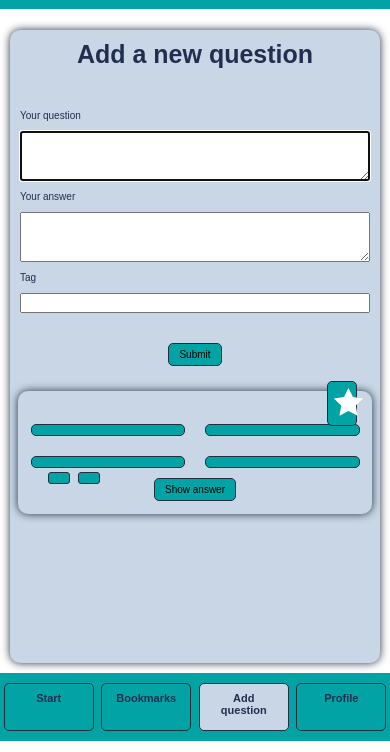
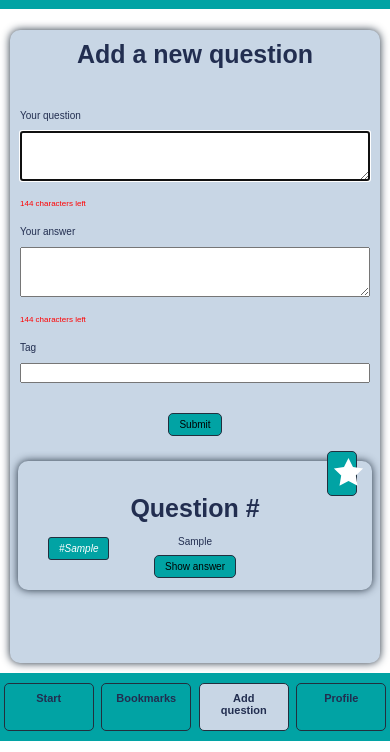
Before and after one commit to mariiaovs/quiz-app, a plain HTML site: page add-question.html in a window 390 px wide. Both pictures are taken after typing "Sample", "Sample", "Sample" into the empty fields and a click on the button "Submit". Shown: the part 92-844 px from the top of the page. Drawn offline with Linux system fonts and the light colour scheme.

Commit message:
Feature/new card (#20)
* add new question js-functionality

* left characters for textareas

* change card

```diff
--- a/add-question.html
+++ b/add-question.html
@@ -17,9 +17,31 @@
       <h2 id="form-title" class="form-title">Add a new question</h2>
       <form aria-labelledby="form-title" class="form" data-js="form">
         <label for="question">Your question</label>
-        <textarea name="question" id="question" cols="30" rows="10"></textarea>
+        <textarea
+          name="question"
+          id="question"
+          cols="30"
+          rows="10"
+          required
+          maxlength="150"
+          data-js="question"
+        ></textarea>
+        <p class="left">
+          <span data-js="question-characters">150</span> characters left
+        </p>
         <label for="answer">Your answer</label>
-        <textarea name="answer" id="answer" cols="30" rows="10"></textarea>
+        <textarea
+          name="answer"
+          id="answer"
+          cols="30"
+          rows="10"
+          required
+          maxlength="150"
+          data-js="answer"
+        ></textarea>
+        <p class="left">
+          <span data-js="answer-characters">150</span> characters left
+        </p>
         <label for="tag">Tag</label>
         <input required id="tag" type="text" name="tag" />
         <button type="submit" class="button submit-button">Submit</button>
--- a/css/components/form.css
+++ b/css/components/form.css
@@ -35,3 +35,8 @@
   align-self: center;
   margin-top: 2rem;
 }
+
+.left {
+  color: red;
+  font-size: 0.8rem;
+}
--- a/js/app.js
+++ b/js/app.js
@@ -17,7 +17,6 @@ showAnswerButton.addEventListener("click", () => {
   } else {
     showAnswerButton.textContent = "Hide answer";
     answerText.removeAttribute("hidden");
-    console.log(answerText);
   }
   answerIsShown = !answerIsShown;
 });
--- a/js/form.js
+++ b/js/form.js
@@ -1,5 +1,22 @@
 const form = document.querySelector('[data-js="form"]');
 const main = document.querySelector('[data-js="main"]');
+const leftCharactersQuestion = document.querySelector(
+  '[data-js="question-characters"]'
+);
+const leftCharactersAnswer = document.querySelector(
+  '[data-js="answer-characters"]'
+);
+const textareaQuestion = document.querySelector('[data-js="question"]');
+const textareaAnswer = document.querySelector('[data-js="answer"]');
+
+showLeftCharacters(textareaQuestion, leftCharactersQuestion);
+showLeftCharacters(textareaAnswer, leftCharactersAnswer);
+
+function showLeftCharacters(textarea, leftCharacters) {
+  textarea.addEventListener("input", () => {
+    leftCharacters.textContent = 150 - textarea.value.length;
+  });
+}
 
 form.addEventListener("submit", (event) => {
   event.preventDefault();
@@ -7,9 +24,15 @@ form.addEventListener("submit", (event) => {
 
   const newCard = document.createElement("section");
   newCard.classList.add("card");
-  newCard.innerHTML = `<h2 class="card_title"></h2>
-  <button aria-label="bookmark" class="button bookmark" data-js="bookmark">
-    <svg
+
+  const newCardTitle = document.createElement("h2");
+  newCardTitle.classList.add("card_title");
+  newCardTitle.textContent = "Question #";
+
+  const newCardBookmark = document.createElement("button");
+  newCardBookmark.classList.add("button", "bookmark");
+  newCardBookmark.setAttribute("aria-label", "bookmark");
+  newCardBookmark.innerHTML = `<svg
   xmlns="http://www.w3.org/2000/svg"
   viewBox="0 0 24 24"
   width="35"
@@ -18,23 +41,54 @@ form.addEventListener("submit", (event) => {
   <polygon
     points="12 2 15.09 8.26 22 9.27 17 14.14 18.18 21.02 12 17.77 5.82 21.02 7 14.14 2 9.27 8.91 8.26 12 2"
   />
-    </svg>
-  </button>
-  <p class="question"></p>
-  <ul class="card_answers">
-    <li class="card_answer button"></li>
-    <li class="card_answer button"></li>
-    <li class="card_answer button"></li>
-    <li class="card_answer button"></li>
-  </ul>
-  <button class="card_button button" data-js="show-answer">
-    Show answer
-  </button>
-  <p class="answer" hidden data-js="answer-text"></p>
-  <ul class="card_tags">
-    <li aria-label="tee hashtag"></li>
-    <li aria-label="china hashtag"></li>
-  </ul>`;
+</svg>`;
+
+  newCardBookmark.addEventListener("click", () => {
+    newCardBookmark.classList.toggle("clicked");
+  });
+
+  const newCardQuestion = document.createElement("p");
+  newCardQuestion.classList.add("question");
+  newCardQuestion.textContent = data.question;
+
+  const newShowAnswerButton = document.createElement("button");
+  newShowAnswerButton.classList.add("card_button", "button");
+  newShowAnswerButton.textContent = "Show answer";
+
+  const newCardAnswer = document.createElement("p");
+  newCardAnswer.classList.add("answer");
+  newCardAnswer.setAttribute("hidden", "");
+  newCardAnswer.textContent = data.answer;
+
+  const newCardTags = document.createElement("ul");
+  newCardTags.classList.add("card_tags");
+
+  const newCardTag = document.createElement("li");
+  newCardTag.setAttribute("aria-label", "tee-hashtag");
+  newCardTag.textContent = `#${data.tag}`;
+
+  let answerIsShown = false;
+
+  newShowAnswerButton.addEventListener("click", () => {
+    if (answerIsShown) {
+      newShowAnswerButton.textContent = "Show answer";
+      newCardAnswer.setAttribute("hidden", "");
+    } else {
+      newShowAnswerButton.textContent = "Hide answer";
+      newCardAnswer.removeAttribute("hidden");
+    }
+    answerIsShown = !answerIsShown;
+  });
+
+  newCardTags.append(newCardTag);
+  newCard.append(
+    newCardTitle,
+    newCardBookmark,
+    newCardQuestion,
+    newShowAnswerButton,
+    newCardAnswer,
+    newCardTags
+  );
 
   main.append(newCard);
   event.target.reset();
```
Also changed, not shown: bookmarks.html (+21 -5 lines). Lines whose indentation alone changed are shown as unchanged.
